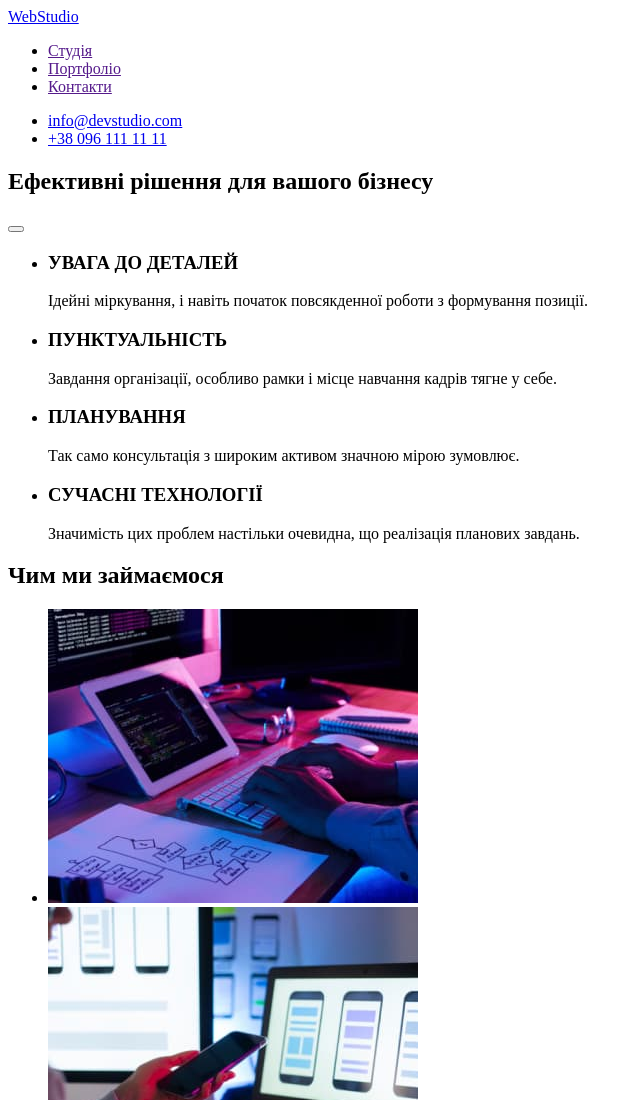
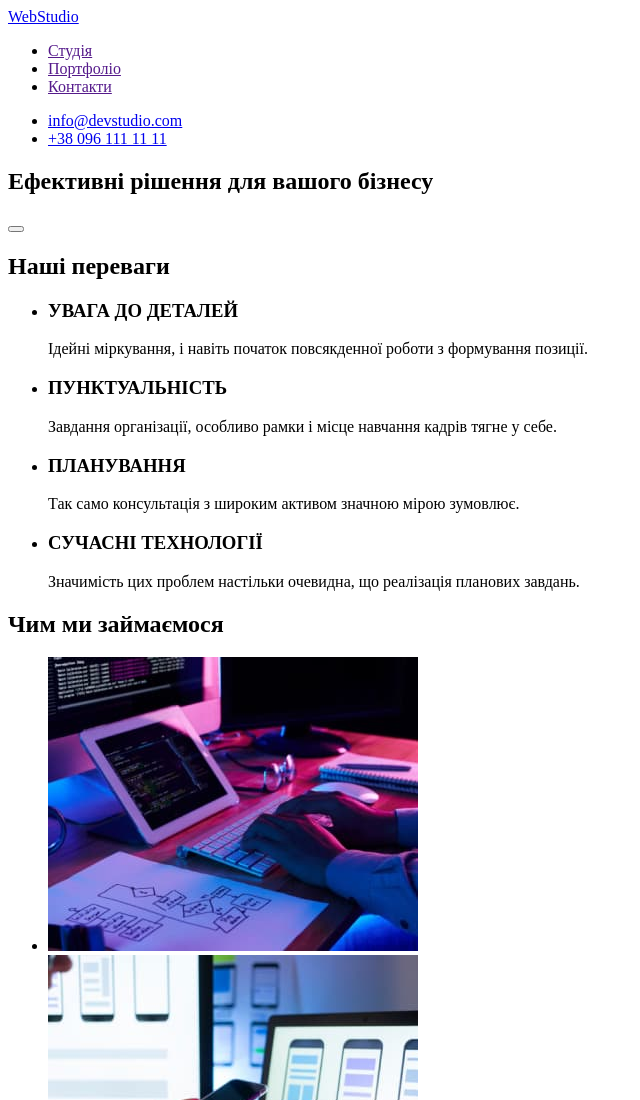
Before and after one commit to Palashynskyi/goit-markup-hw-01, a plain HTML site: page index.html in a window 1280 px wide. Shown: the top 1100 px of the page, without its empty margins (0-640 px from the left). Drawn offline with Linux system fonts and the light colour scheme.

Commit message:
додав заголовок

```diff
--- a/index.html
+++ b/index.html
@@ -33,6 +33,7 @@
         </div>
         <!-- Content -->
         <section>
+            <h2>Наші переваги</h2>
             <ul>
                 <li><h3>УВАГА ДО ДЕТАЛЕЙ</h3><p>Ідейні міркування, і навіть початок повсякденної роботи з формування позиції.</p></li>
                 <li><h3>ПУНКТУАЛЬНІСТЬ</h3><p>Завдання організації, особливо рамки і місце навчання кадрів тягне у себе.</p></li>
```
